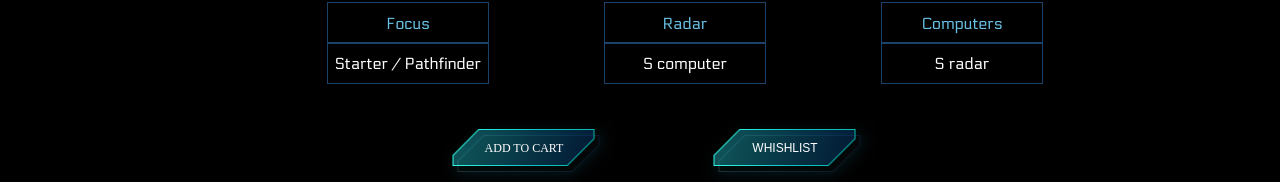
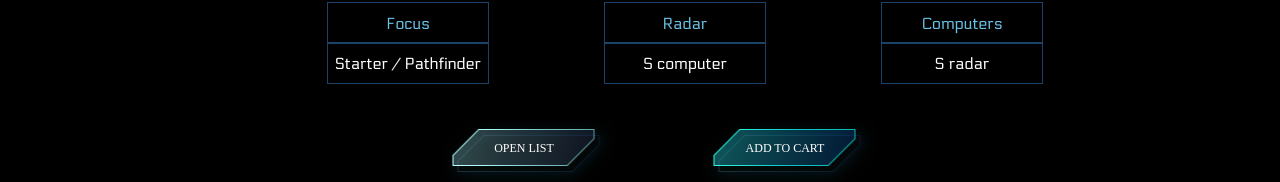
Before and after one commit to Tejs1/TheExpanse, a React (Create React App) app: page /store/ships/1 in a window 1280 px wide. Shown: the part 770-952 px from the top of the page. Built offline with nearby package versions, Linux system fonts and the light colour scheme; a web font is replaced by a local one.

Commit message:
Update: added further Wishlist interactions

```diff
--- a/src/components/Product.jsx
+++ b/src/components/Product.jsx
@@ -20,7 +20,7 @@ function Product({ ship }) {
 
         <div className="content"></div>
 
-        <Link className="smallbtn a secondary" to={"/"}>
+        <Link to={`ships/${id}`} className="smallbtn a secondary">
           <span className="smallbtn-top trans-02s">VIEW specs</span>
           <span className="smallbtn-bottom trans-02s"></span>
         </Link>
--- a/src/components/WishlistProduct.jsx
+++ b/src/components/WishlistProduct.jsx
@@ -18,11 +18,13 @@ export default function WishlistProduct({ id }) {
   return (
     <div className="product-item" key={id + "whishlist"}>
       <div className="product-img">
-        <img
-          src={modifyLink(store_small)}
-          // src="https://media.robertsspaceindustries.com/pnxa8gu3m0wut/store_small.jpg"
-          alt="ship"
-        />
+        <Link to={`/store/ships/${id}`}>
+          <img
+            src={modifyLink(store_small)}
+            // src="https://media.robertsspaceindustries.com/pnxa8gu3m0wut/store_small.jpg"
+            alt="ship"
+          />
+        </Link>
       </div>
       <div className="info ">
         <div className="title">
@@ -31,7 +33,7 @@ export default function WishlistProduct({ id }) {
         </div>
         <div className="buttons">
           <Link
-            to={`ships/${"id"}`}
+            to={`/store/ships/${id}`}
             className=" smallbtn b secondary"
             ship={"name"}
           >
--- a/src/pages/ShipDetails.jsx
+++ b/src/pages/ShipDetails.jsx
@@ -1,4 +1,4 @@
-import React from "react";
+import { useState } from "react";
 import "./ShipDetails.css";
 import { Link } from "react-router-dom";
 import { useParams } from "react-router-dom";
@@ -8,7 +8,7 @@ import { useWhishlist } from "../context/whislist-context";
 const list = data.data;
 
 export function ShipDetails() {
-  const { addToWhishlist } = useWhishlist();
+  const { addToWhishlist, whishlistItems } = useWhishlist();
   const { id } = useParams();
   const currentShip = list.find((ship) => ship.id === id);
   const {
@@ -45,6 +45,10 @@ export function ShipDetails() {
     known_for,
   } = manufacturer;
 
+  const [isWhishlisted, setIsWhishlisted] = useState(
+    whishlistItems.includes(id)
+  );
+
   return (
     <section id="intro">
       <div className="headline ">
@@ -55,7 +59,6 @@ export function ShipDetails() {
             <span>FROM</span>
             <img
               title={manufacturer_name + " known for " + known_for}
-              // src="/media/w0o33qmdai9wpr/icon/Anvil.png"
               src={modifyLink(manufacturer_icon)}
               alt="manufacturer_icon"
             />
@@ -129,18 +132,32 @@ export function ShipDetails() {
             </table>
           </div>
           <div className="description_cta">
+            {isWhishlisted ? (
+              <Link
+                to={`/whishlist`}
+                className="smallbtn b holobtn add-to-whishlist secondary"
+                ship={ship_name}
+              >
+                <span className="smallbtn-top trans-02s">OPEN list</span>
+                <span className="smallbtn-bottom trans-02s"></span>
+              </Link>
+            ) : (
+              <button
+                className="smallbtn b holobtn add-to-whishlist secondary"
+                ship={ship_name}
+                onClick={() => {
+                  addToWhishlist(id);
+                  setIsWhishlisted(true);
+                }}
+              >
+                <span className="smallbtn-top trans-02s">ADD TO list</span>
+                <span className="smallbtn-bottom trans-02s"></span>
+              </button>
+            )}
             <Link className="smallbtn a holobtn add-to-cart" to={"/"}>
               <span className="smallbtn-top trans-02s">Add To Cart</span>
               <span className="smallbtn-bottom trans-02s"></span>
             </Link>
-            <button
-              className="smallbtn b holobtn add-to-whishlist"
-              ship={ship_name}
-              onClick={() => addToWhishlist(id)}
-            >
-              <span className="smallbtn-top trans-02s">Whishlist</span>
-              <span className="smallbtn-bottom trans-02s"></span>
-            </button>
           </div>
         </div>
       </div>
--- a/src/pages/Store.css
+++ b/src/pages/Store.css
@@ -257,3 +257,6 @@ input {
   top: 130px;
   right: 40px;
 }
+button {
+  cursor: pointer;
+}
```
